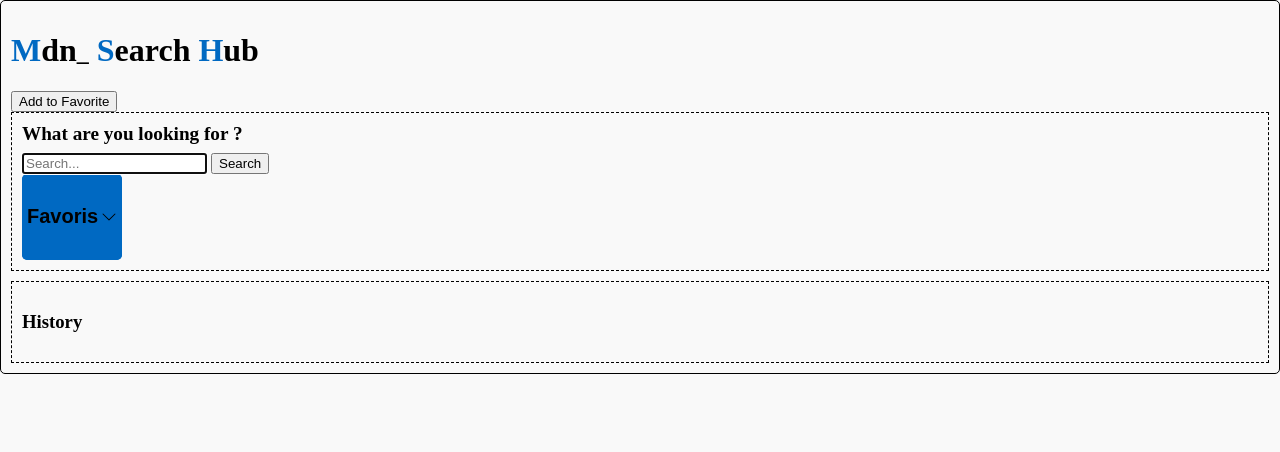
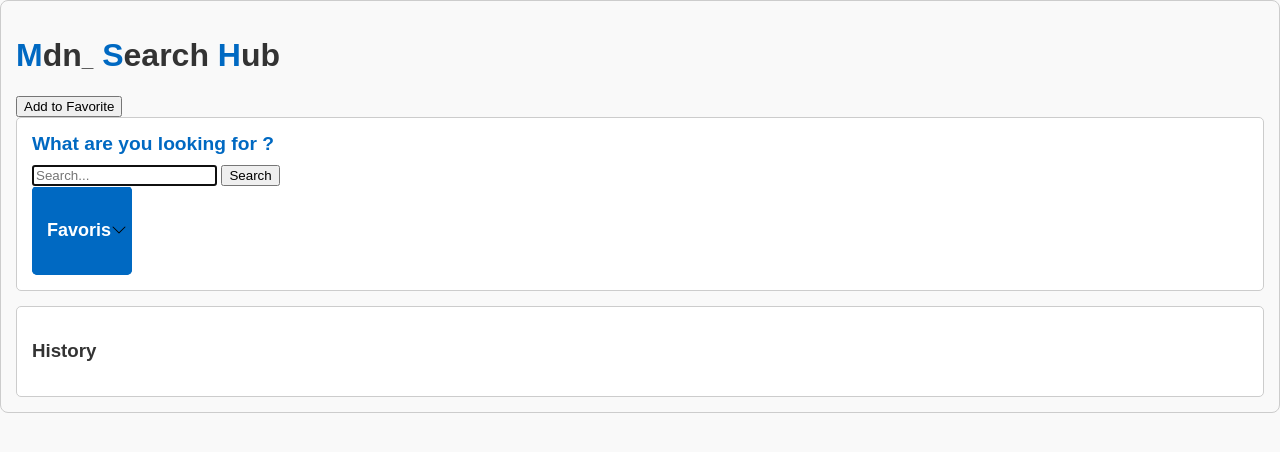
Before and after one commit to adatechschool/extension-de-navigateur-mdnsearchhub, a browser extension: page index.html in a window 1280 px wide. Drawn offline with Linux system fonts and the light colour scheme.

Commit message:
ajout message favoris et remove et du style/html

```diff
--- a/index.html
+++ b/index.html
@@ -1,18 +1,15 @@
 <!DOCTYPE html>
 <html lang="en">
-  <head>
+<head>
     <meta charset="UTF-8" />
     <meta name="viewport" content="width=device-width, initial-scale=1.0" />
     <title>Mdn Search Hub</title>
     <script defer src="script.js"></script>
     <link rel="stylesheet" href="style.css" />
-  </head>
-  <body>
-    <!-- <h1>Mdn Search Hub</h1> -->
+</head>
+<body>
     <h1>
-      <span class="highlight">M</span>dn<span class="highlight-m underscore"
-        >_</span
-      >
+      <span class="highlight">M</span>dn<span class="highlight-m underscore">_</span>
       <span class="highlight">S</span>earch <span class="highlight">H</span>ub
     </h1>
 
@@ -28,18 +25,16 @@
           <h4>Favoris</h4>
           <img src="chevron-down.svg" alt="chevron icon" />
         </button>
-        <div class="bloc-links" id="favorites">
-          <!-- <ul>
-            <li><a href="#">Lien 1</a></li>
-            <li><a href="#">Lien 2</a></li>
-            <li><a href="#">Lien 3</a></li>
-          </ul> -->
-        </div>
+        <div class="bloc-links" id="favorites"></div>
       </div>
     </div>
+
+    <div id="confirmation-message" class="confirmation"></div>
 
     <div id="history-container">
       <h3 class="history">History</h3>
     </div>
-  </body>
+
+    <div id="favorites-container"></div>
+</body>
 </html>
--- a/script.js
+++ b/script.js
@@ -78,7 +78,10 @@ function createFav() {
     let deleteBtn = document.createElement("button");
     deleteBtn.innerHTML = "&times;";
     deleteBtn.classList.add("delete-btn");
-    deleteBtn.addEventListener("click", () => removeFavorite(item));
+    deleteBtn.addEventListener("click", () => {
+      removeFavorite(item);
+      showConfirmation("Favorite removed successfully");
+    });
     favPoint.appendChild(deleteBtn);
   });
 }
@@ -89,7 +92,7 @@ function getFavName(url) {
   if (favName) {
     favorites.push(favName);
     window.localStorage.setItem(favName, url);
-    //return favName
+    showConfirmation("Favorite added successfully");
   }
 }
 
@@ -107,8 +110,6 @@ FAV_BTN.addEventListener("click", function () {
 
     createFav();
     addToFav();
-    //favorites.push(activeTabUrl)
-    //document.getElementById('urlOutput').textContent = activeTabUrl;
   });
 });
 
@@ -131,3 +132,11 @@ SEARCH_BAR.addEventListener("keydown", function (event) {
 });
 
 createHistory();
+
+function showConfirmation(message) {
+  const confirmationMessage = document.getElementById("confirmation-message");
+  confirmationMessage.textContent = message;
+  setTimeout(() => {
+    confirmationMessage.textContent = "";
+  }, 2000);
+}
--- a/style.css
+++ b/style.css
@@ -1,72 +1,122 @@
-/* Ajout d'une bordure fine et noire à l'extension */
-
-/* Applique une bordure fine et noire au body (zone principale de l'extension) */
-body {
-  border: 1px solid black; /* Bordure noire de 1px */
-  border-radius: 5px; /* Coins légèrement arrondis pour un meilleur rendu visuel */
-  padding: 10px; /* Ajoute de l'espace entre le contenu et la bordure */
-  margin: 0; /* Évite les marges inutiles autour de l'extension */
-  background-color: #f9f9f9; /* Couleur de fond légèrement grise pour contraster avec la bordure */
+:root {
+  --primary-color: #0069c2;
+  --background-color: #f9f9f9;
+  --border-color: #ccc;
+  --text-color: #333;
+  --secondary-text-color: #555;
+  --hover-color: #004a99;
+  --font-family: 'Arial', sans-serif;
 }
 
-/* Ajout d'une bordure aux éléments principaux pour tester */
-#search-container {
-  border: 1px dashed black; /* Bordure pointillée pour tester visuellement l'espace */
-  padding: 10px; /* Ajoute de l'espace intérieur */
-  margin-bottom: 10px; /* Espace entre le conteneur et l'historique */
+/* Style global du body */
+body {
+  font-family: var(--font-family);
+  color: var(--text-color);
+  background-color: var(--background-color);
+  border: 1px solid var(--border-color);
+  border-radius: 8px;
+  margin: 0;
+  padding: 15px;
 }
 
-#history-container {
-  border: 1px dashed black; /* Bordure pointillée pour séparer les historiques */
-  padding: 10px; /* Espace intérieur pour bien voir le contenu */
-  max-height: 200px; /* Limite la hauteur pour éviter un débordement */
-  overflow-y: auto; /* Ajoute une barre de défilement si nécessaire */
+/* Conteneur de la recherche */
+#search-container {
+  border: 1px solid var(--border-color);
+  border-radius: 5px;
+  padding: 15px;
+  margin-bottom: 15px;
+  background-color: #ffffff;
 }
 
-/* Ajout d'un espace entre le label et la barre de recherche */
 #search-container label {
-  display: block; /* Force le label à occuper une ligne complète */
-  margin-bottom: 8px; /* Ajoute un espace de 8px sous le label */
-  font-weight: bold; /* Rend le texte du label en gras */
-  font-size: 1.2rem; /* Augmente légèrement la taille du texte du label */
+  display: block;
+  font-size: 1.2rem;
+  font-weight: bold;
+  margin-bottom: 10px;
+  color: var(--primary-color);
 }
 
-/* Style spécifique pour l'underscore dans le titre */
-.highlight {
-  color: #0069c2; /* Couleur bleu spécifique */
-  font-weight: bold; /* Texte en gras */
+/* Conteneur d'historique */
+#history-container {
+  border: 1px solid var(--border-color);
+  border-radius: 5px;
+  padding: 15px;
+  max-height: 250px;
+  overflow-y: auto;
+  background-color: #ffffff;
 }
 
-/* Rendre l'underscore plus épais */
+/* Style des éléments dans l'historique */
+#history-container ul {
+  padding: 0;
+  margin: 0;
+}
+
+#history-container li {
+  list-style-type: none;
+  padding: 10px 0;
+  border-bottom: 1px solid var(--border-color);
+}
+
+#history-container li a {
+  text-decoration: none;
+  color: var(--primary-color);
+  font-size: 1rem;
+}
+
+#history-container li a:hover {
+  color: var(--hover-color);
+  text-decoration: underline;
+}
+
+/* Style des éléments de mise en valeur dans le titre */
+.highlight {
+  color: var(--primary-color);
+  font-weight: bold;
+}
+
 .highlight-m.underscore {
-  font-size: 1.5rem; /* Augmente légèrement la taille de l'underscore */
-  font-weight: bolder; /* Épaissit davantage l'underscore */
+  font-size: 1.3rem;
+  font-weight: bolder;
 }
+
+/* Dropdown menu */
 .dropdown {
   max-width: 100px;
+  background: var(--primary-color);
+  color: var(--text-color);
   border-radius: 5px;
-  color: #f1f1f1;
-  background: #0069c2;
   overflow: hidden;
 }
 
-/* bouton favoris */
+.dropdown:hover {
+  background: var(--hover-color);
+}
+
+/* Bouton favoris */
 .btn-top {
-  padding: 5px;
+  padding: 10px 15px;
   width: 100%;
   border: none;
-  outline: none;
-  font-size: 20px;
+  background: var(--primary-color);
+  color: #ffffff;
+  font-size: 18px;
   display: flex;
   justify-content: space-between;
   align-items: center;
-  background: #0069c2;
+  border-radius: 5px;
   cursor: pointer;
-  border-radius: 5px;
+  transition: background 0.3s ease;
 }
+
+.btn-top:hover {
+  background: var(--hover-color);
+}
+
+/* Bloc de liens (pour la gestion des favoris) */
 .bloc-links {
+  height: 0;
   overflow: hidden;
-  height: 0;
   transition: height 0.3s ease-in-out;
 }
 
@@ -74,15 +124,14 @@ body {
   padding: 0 20px;
   margin: 0;
 }
+
 .bloc-links li {
-  list-style-type: none;
   padding: 5px 0;
 }
 
 .bloc-links li a {
   font-size: 16px;
-  color: #f1f1f1;
-  margin-left: 5px;
+  color: var(--secondary-text-color);
   text-decoration: none;
 }
 
```
